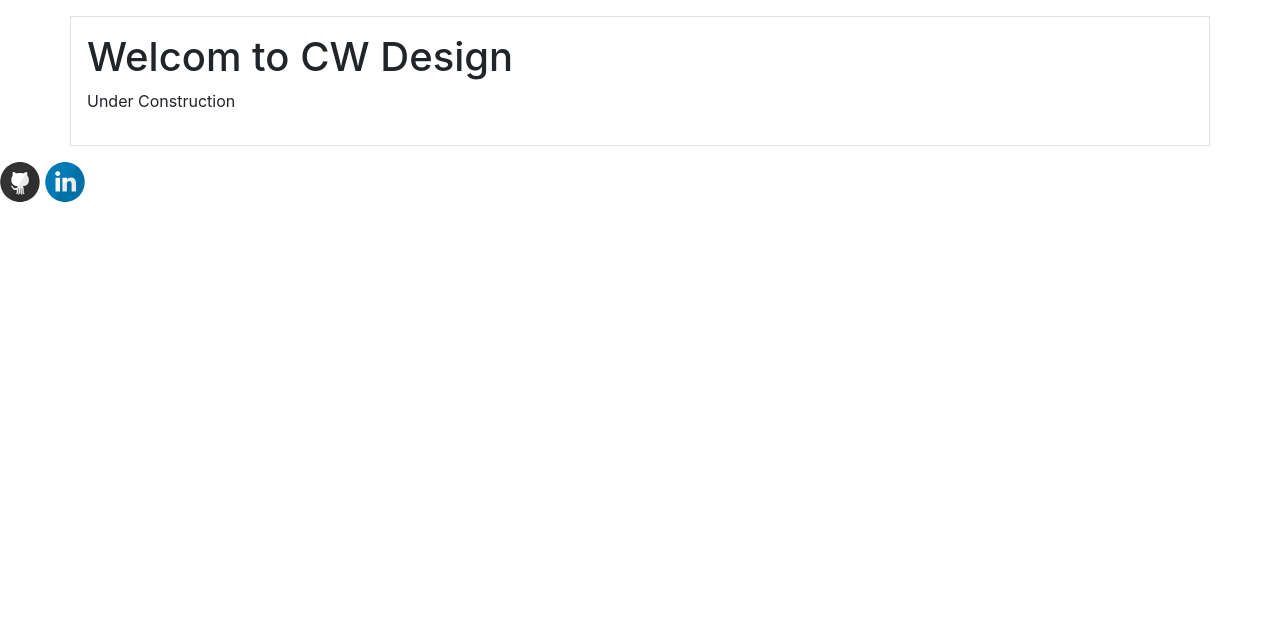
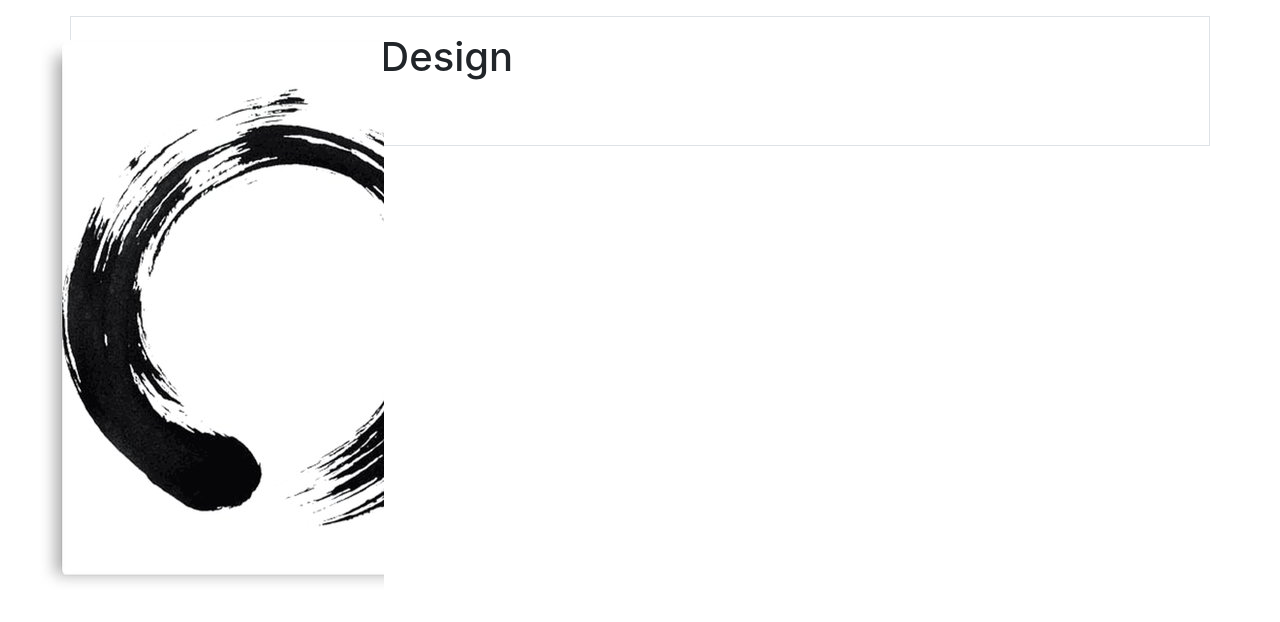
Before and after one commit to WilsonColin/WilsonColin.github.io, a Jekyll site: the page built from index.html, in a window 1280 px wide. Shown: the top 622 px of the page. Built offline with Jekyll 4.4.1, drawn with Linux system fonts in a browser that asks for light colours.

Commit message:
Broken display

```diff
--- /dev/null
+++ b/_includes/head.html
@@ -0,0 +1,6 @@
+<head>
+  <meta name="viewport" content="width=device-width, initial-scale=1">
+  <meta charset="utf-8">
+  <title>{{ page.title }} - {{ site.title }}</title>
+  <link rel="stylesheet" href="{{ site.baseurl }}/style.css" />
+</head>
--- /dev/null
+++ b/_includes/header.html
@@ -0,0 +1,19 @@
+{% comment %}
+  Include vars:
+  nav_list
+{% endcomment %}
+
+<!-- Header -->
+<header class="header">
+  <div class="header_content">
+    <div class="header_logo">
+      <a href="/" class="header_logo_image">
+        <img src="/images/enso.jpg" alt="Colin Wilson Design">
+      </a>
+    </div>
+    <div class="menu">
+      <div class="menu_toggle">
+      </div>
+    </div>
+  </div>
+</header>
--- a/_layouts/default.html
+++ b/_layouts/default.html
@@ -1,15 +1,9 @@
 <!DOCTYPE html>
 <html lang="{{ site.lang | default: "en-US" }}">
-  <head>
-    <meta name="viewport" content="width=device-width, initial-scale=1">
-    <meta charset="utf-8">
-    <title>{{ page.title }} - {{ site.title }}</title>
-    <link rel="stylesheet" href="{{ site.baseurl }}/style.css" />
-  </head>
+  {% include head.html %}
   <body>
     {{ content}}
     <footer class="footer">
-	    {% include svg-icons.html %}
 	    {% include footer.html %}
     </footer>
   </body>
--- a/index.html
+++ b/index.html
@@ -1,5 +1,5 @@
 ---
-layout: default
+layout: home
 title: index
 ---
 
--- a/style.scss
+++ b/style.scss
@@ -4,3 +4,76 @@
 // Imports
 @import "https://maxcdn.bootstrapcdn.com/bootstrap/4.4.1/css/bootstrap.min.css";
 @import "svg-icons";
+
+.header {
+	padding: 20px
+}
+
+@media only screen and (min-width: 768px) {
+  .header {
+    padding: 40px
+  }
+}
+
+@media only screen and (min-width: 1024px) {
+  .header {
+    position: fixed;
+    overflow: auto;
+    top: 0;
+    left: 0;
+    bottom: 0;
+    width: 30%;
+    padding: 0
+  }
+}
+
+@media only screen and (min-width: 1024px) {
+  .header_content {
+    position: relative;
+    min-height: 100vh;
+    padding: 40px 40px 135px
+  }
+}
+
+.header_logo {
+  display: block;
+  width: 200px;
+  max-width: 80%
+}
+
+@media only screen and (min-width: 768px){
+  .header_logo {
+    float: left;
+    max-width: 50%
+  }
+}
+
+.header_logo_image {
+  width: 100%;
+  height: auto
+}
+
+.menu_toggle {
+  position: absolute;
+  z-index: 1002;
+  top: 20px;
+  right: 20px;
+  cursor: pointer;
+  font-size: 15px;
+  line-height: 20px;
+  color: #2A2F36
+}
+
+@media only screen and (max-width: 1024px) {
+  .menu_toggle {
+    display: none
+  }
+}
+
+.menu_toggle_icon {
+  float: right;
+  position: relative;
+  width: 24px;
+  height: 20px;
+  margin-left: 8px
+}
```
Also changed, not shown: _includes/nav.html (added, +26 -0 lines), _layouts/home.html (added, +7 -0 lines), _pages/about.md (added, +5 -0 lines), images/enso.jpg (added), 1 other file.
